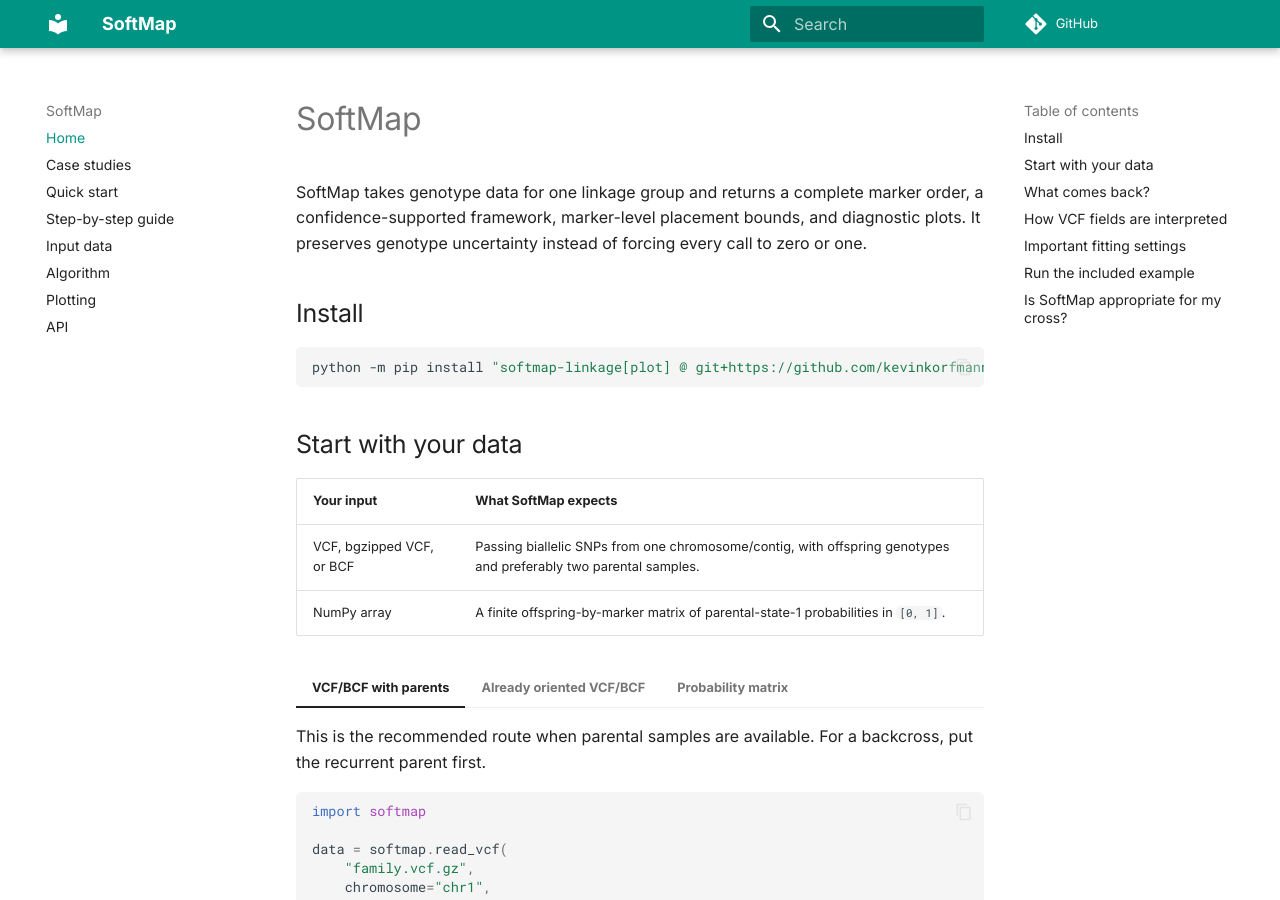
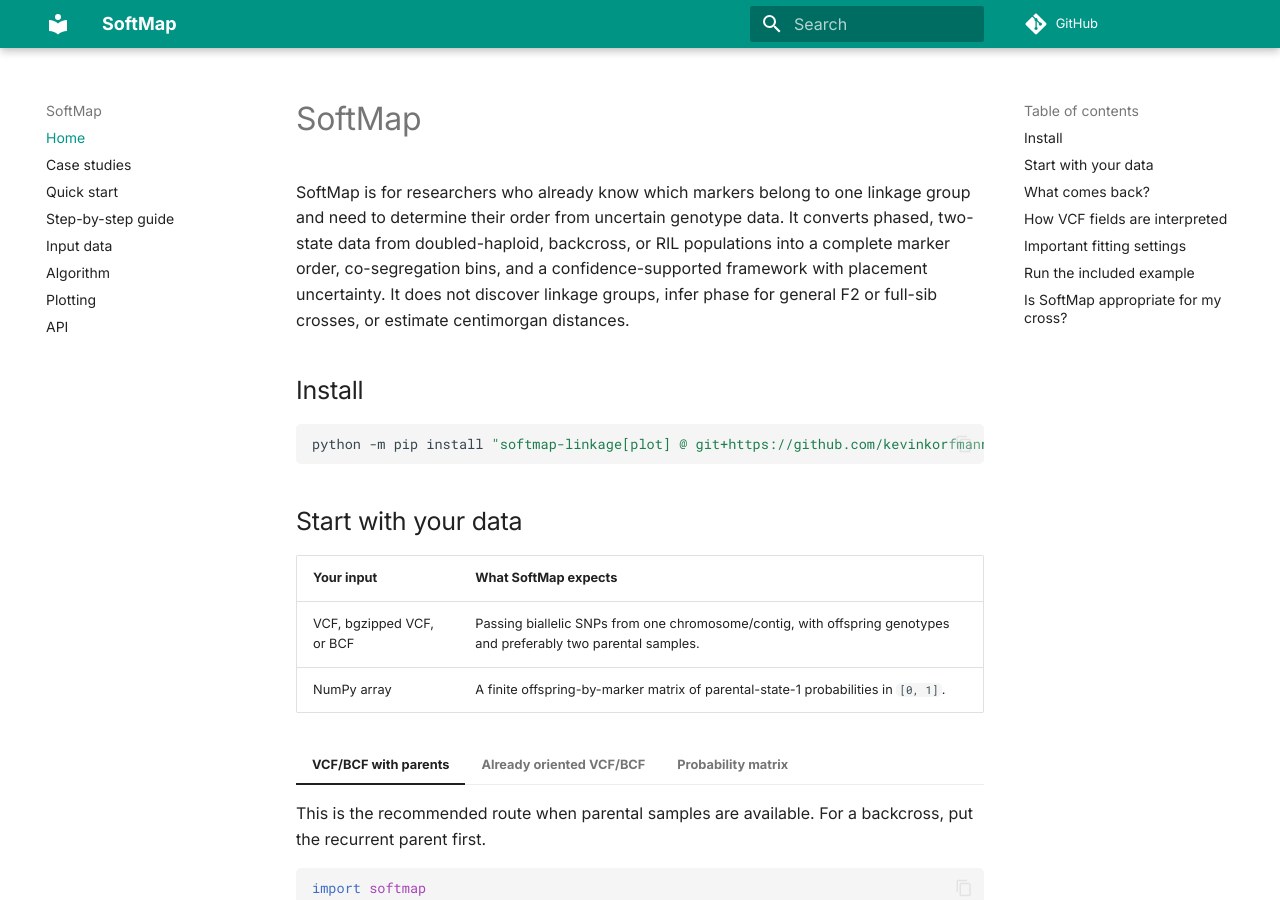
Before and after one commit to kevinkorfmann/softmap-linkage, an MkDocs documentation site: the page built from docs/index.md, in a window 1280 px wide and 900 px high. Built offline with MkDocs 1.6.1 and Material for MkDocs 9.7.7, drawn with Linux system fonts in a browser that asks for light colours; comment, search, counter and statistics services are not loaded.

Commit message:
Clarify SoftMap project purpose

```diff
--- a/docs/index.md
+++ b/docs/index.md
@@ -1,9 +1,11 @@
 # SoftMap
 
-SoftMap takes genotype data for one linkage group and returns a complete marker
-order, a confidence-supported framework, marker-level placement bounds, and
-diagnostic plots. It preserves genotype uncertainty instead of forcing every call
-to zero or one.
+SoftMap is for researchers who already know which markers belong to one linkage
+group and need to determine their order from uncertain genotype data. It converts
+phased, two-state data from doubled-haploid, backcross, or RIL populations into a
+complete marker order, co-segregation bins, and a confidence-supported framework
+with placement uncertainty. It does not discover linkage groups, infer phase for
+general F2 or full-sib crosses, or estimate centimorgan distances.
 
 ## Install
 
```
Also changed, not shown: README.md (+6 -3 lines).
